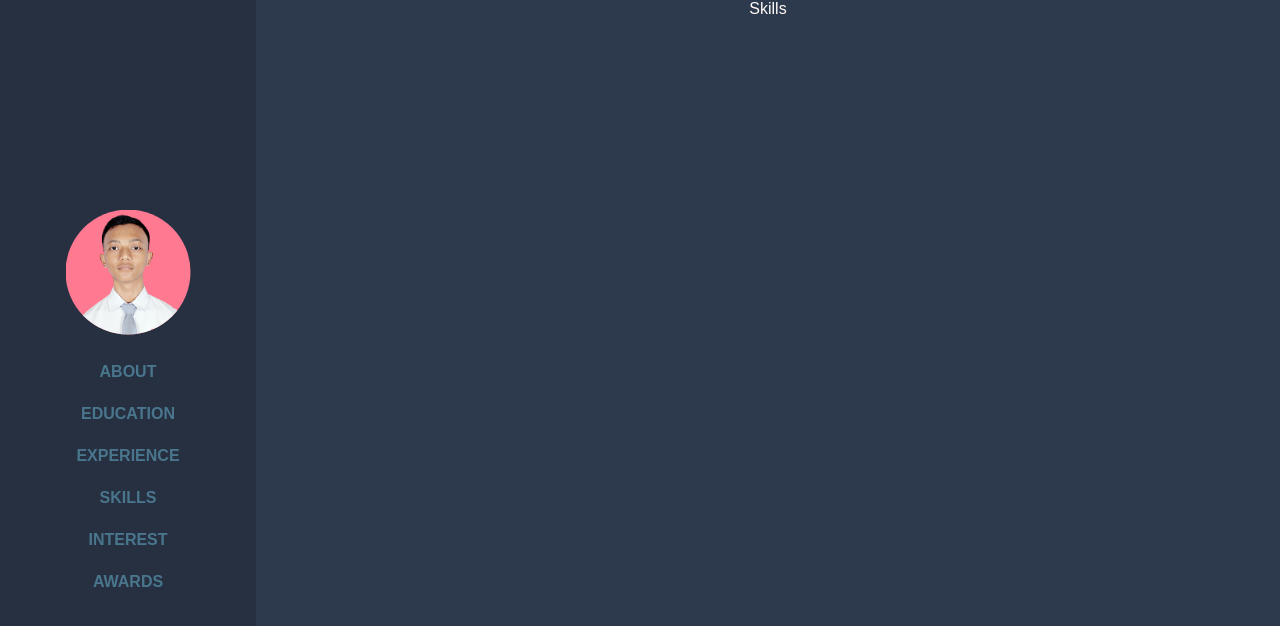
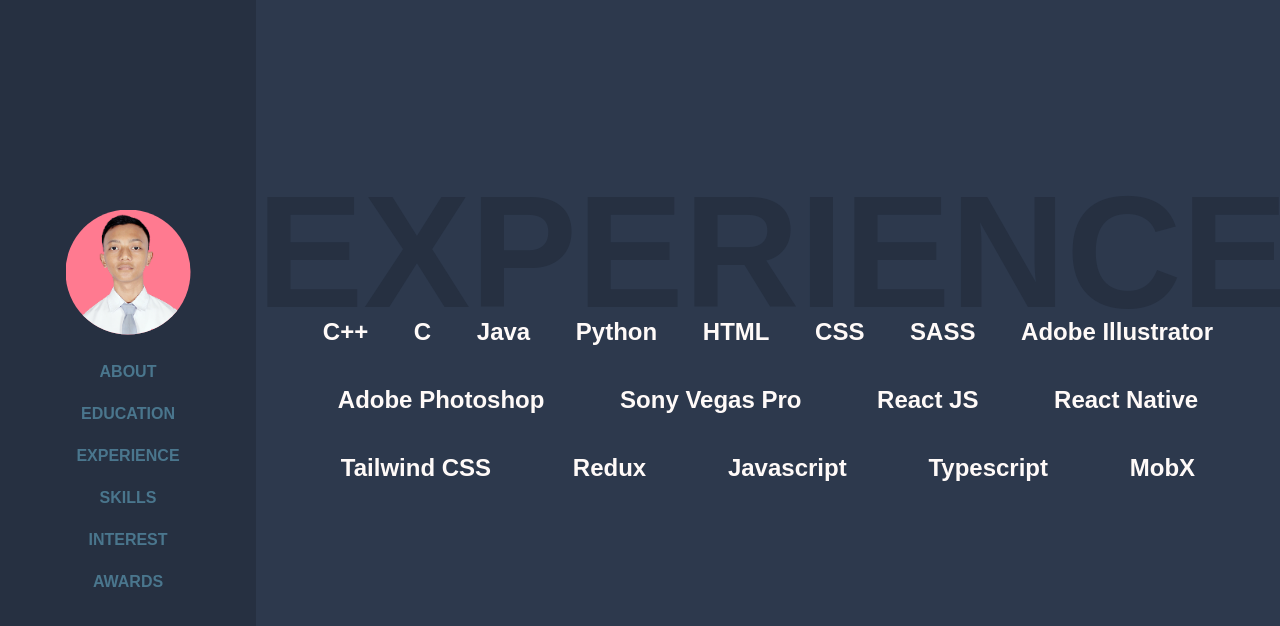
Before and after one commit to rctn-ks-004/assignment-3, a React (Create React App) app in the folder assignment3/: page /skills in a window 1280 px wide. Shown: the top 626 px of the page. Built offline with nearby package versions, Linux system fonts and the light colour scheme; a web font is replaced by a local one.

Commit message:
feat: skill page

```diff
--- a/assignment3/src/components/Experience/Experience.jsx
+++ b/assignment3/src/components/Experience/Experience.jsx
@@ -4,7 +4,6 @@
 
 const Experience = () => {
   const { scrollPercent } = useAnimate(60, 100);
-  console.log(scrollPercent);
 
   return (
       <section class="experience">
--- a/assignment3/src/components/Skills/Skills.jsx
+++ b/assignment3/src/components/Skills/Skills.jsx
@@ -1,9 +1,39 @@
-import React from 'react'
+import React from "react";
+import { Header } from "../Header";
+import useAnimate from "../Hooks";
+import "./skills.css";
 
 const Skills = () => {
-  return (
-    <div>Skills</div>
-  )
-}
+  const { scrollPercent } = useAnimate(60, 100);
 
-export default Skills
+    return (
+        <section className="skills">
+            <Header
+                scrollPercent={scrollPercent === 0 ? 10 : scrollPercent - 60}
+            >
+                Experience
+            </Header>
+            <div className="skills__container">
+                <h2>C++</h2>
+                <h2>C</h2>
+                <h2>Java</h2>
+                <h2>Python</h2>
+                <h2>HTML</h2>
+                <h2>CSS</h2>
+                <h2>SASS</h2>
+                <h2>Adobe Illustrator</h2>
+                <h2>Adobe Photoshop</h2>
+                <h2>Sony Vegas Pro</h2>
+                <h2>React JS</h2>
+                <h2>React Native</h2>
+                <h2>Tailwind CSS</h2>
+                <h2>Redux</h2>
+                <h2>Javascript</h2>
+                <h2>Typescript</h2>
+                <h2>MobX</h2>
+            </div>
+        </section>
+    );
+};
+
+export default Skills;
--- /dev/null
+++ b/assignment3/src/components/Skills/skills.css
@@ -0,0 +1,8 @@
+.skills__container {
+    display: flex;
+    flex-direction: row;
+    flex-wrap: wrap;
+    align-content: center;
+    justify-content: space-around;
+    gap:2.5em;
+}
```
